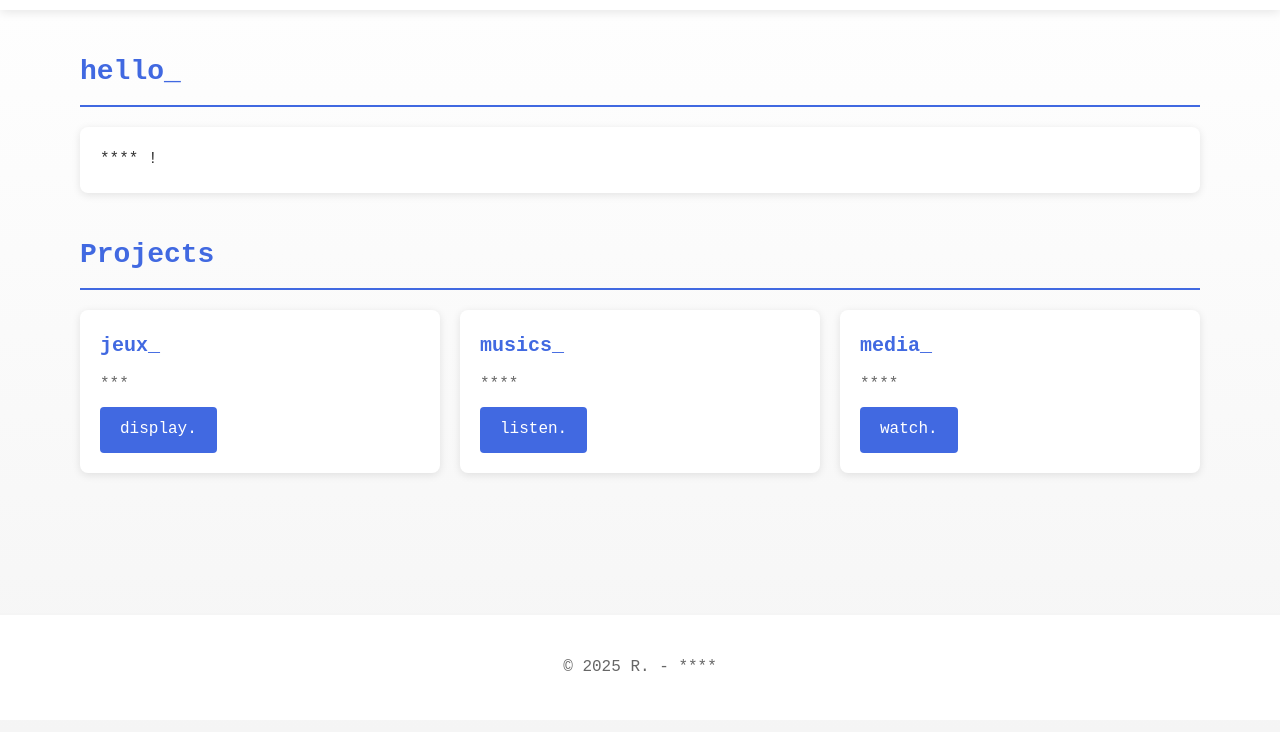
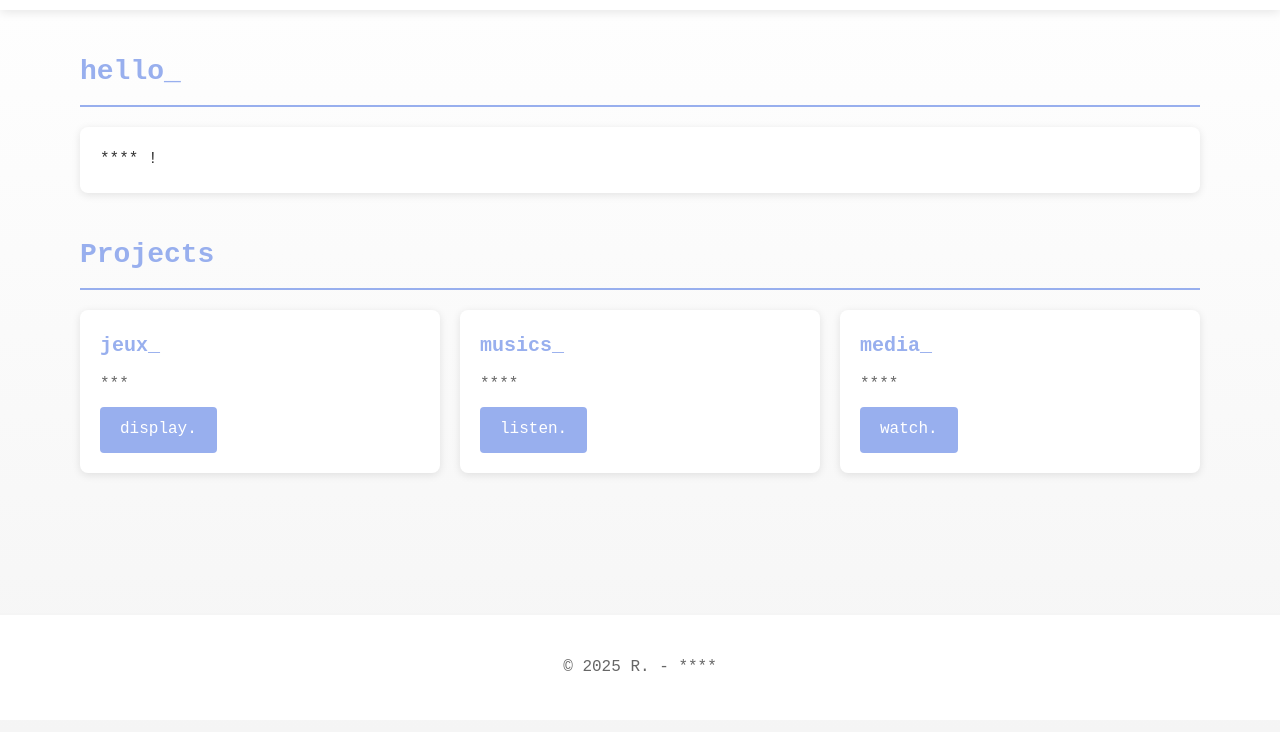
Before and after one commit to RoniCred/portfolio-main, a plain HTML site: page index.html in a window 1280 px wide. Shown: the part 68-800 px from the top of the page. Drawn offline with Linux system fonts and the light colour scheme.

Commit message:
fix: changed text color

```diff
--- a/index.html
+++ b/index.html
@@ -9,7 +9,7 @@
            VARIABLES CSS - Modifier ici pour tout changer
            ============================================ */
         :root {
-            --color-primary: #4169E1;
+            --color-primary: #98afee;
             --color-bg-light: #ffffff;
             --color-bg-dark: #f5f5f5;
             --color-text: #333;
```
